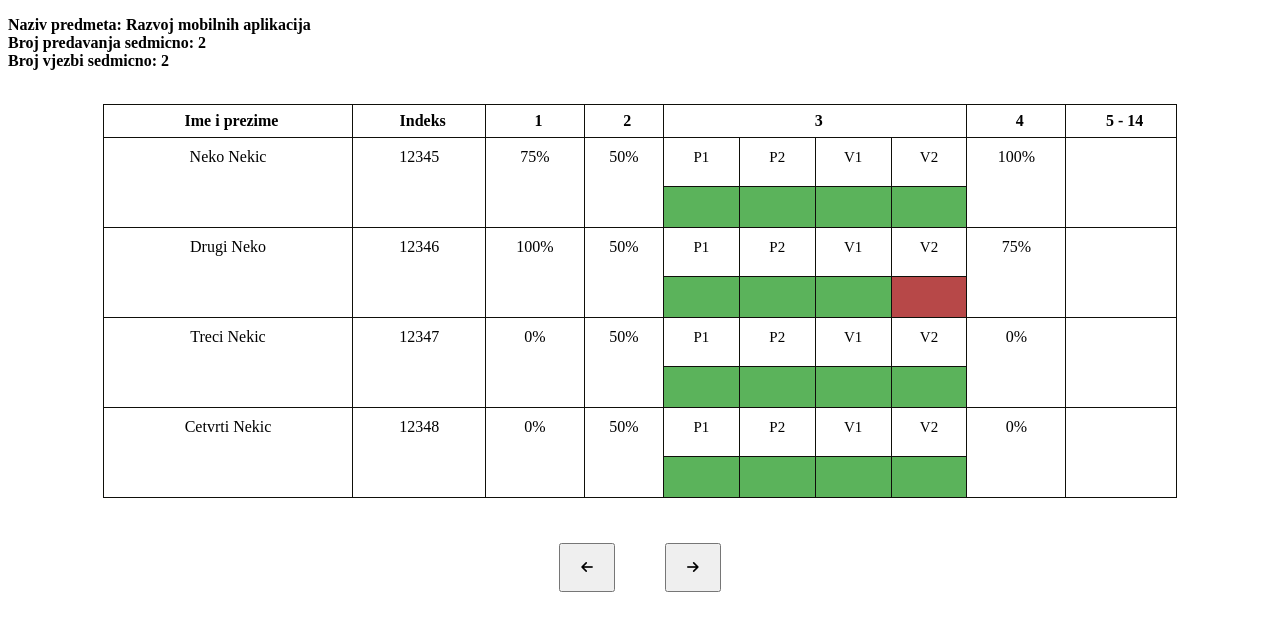
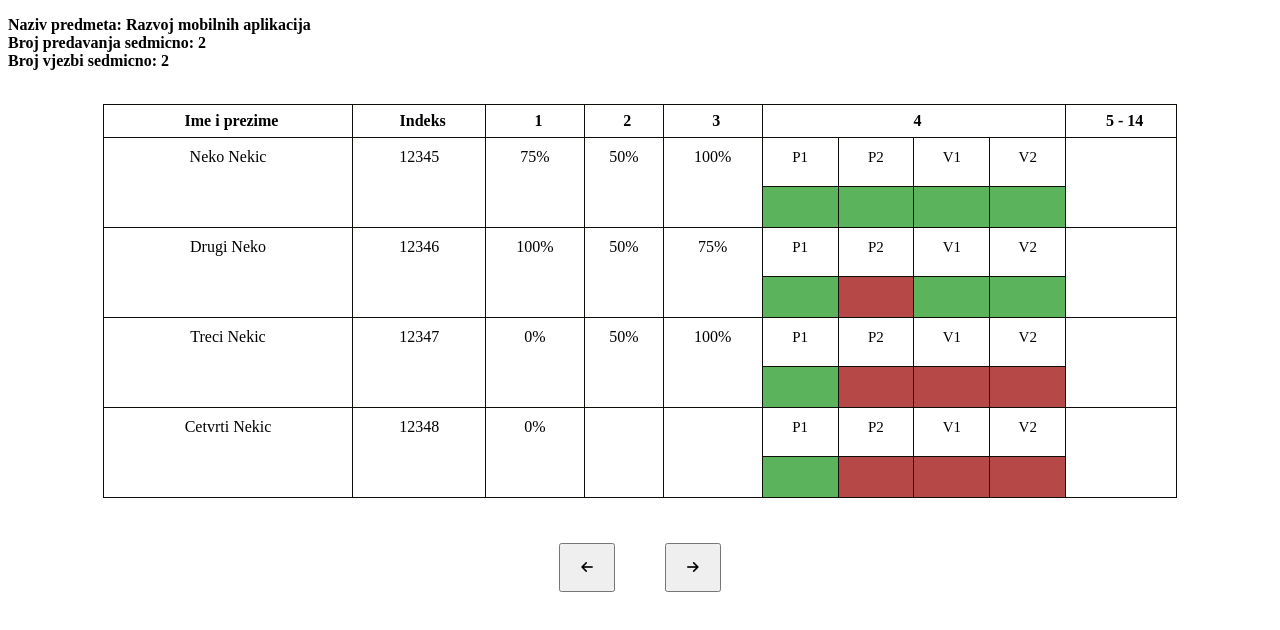
Before and after one commit to abrulic1/Web-Technologies-ETF, a plain HTML site: page html/prisustvo.html in a window 1280 px wide. Drawn offline with Linux system fonts and the light colour scheme.

Commit message:
Uradjeni i slucajevi kada je jedna/vise sedmica prazna za nekog studenta

```diff
--- a/html/prisustvo.html
+++ b/html/prisustvo.html
@@ -5,7 +5,7 @@
       <meta charset="utf-8">
       <link rel="stylesheet" href="../css/prisustvo.css">
       <script src="https://kit.fontawesome.com/6f0e1b512a.js" crossorigin="anonymous"></script>
-      <link rel="stylesheet" href="https://cdnjs.cloudflare.com/ajax/libs/font-awesome/6.2.1/css/all.min.css" integrity="sha512-MV7K8+y+gLIBoVD59lQIYicR65iaqukzvf/nwasF0nqhPay5w/9lJmVM2hMDcnK1OnMGCdVK+iQrJ7lzPJQd1w==" crossorigin="anonymous" referrerpolicy="no-referrer" />    <body>
+      <link rel="stylesheet" href="https://cdnjs.cloudflare.com/ajax/libs/font-awesome/6.2.1/css/all.min.css" integrity="sha512-MV7K8+y+gLIBoVD59lQIYicR65iaqukzvf/nwasF0nqhPay5w/9lJmVM2hMDcnK1OnMGCdVK+iQrJ7lzPJQd1w==" crossorigin="anonymous" referrerpolicy="no-referrer" />
       </head>
       <body>
         <div class="Osnovne-informacije">
--- a/scripts/TabelaPrisustvo.js
+++ b/scripts/TabelaPrisustvo.js
@@ -1,5 +1,5 @@
 
-const TabelaPrisustvo = function (divRef, podaci, trenutnaSedmica=podaci.prisustva[podaci.prisustva.length - 1].sedmica) {
+const TabelaPrisustvo = function (divRef, podaci, trenutnaSedmica = podaci.prisustva[podaci.prisustva.length - 1].sedmica) {
     divRef.textContent = "";
     let ispravni = provjeriValidnostPodataka(podaci);
     const ukupnoUnesenihSedmica = izracunajKolikoSedmicaJeUneseno(podaci);
@@ -11,14 +11,14 @@ const TabelaPrisustvo = function (divRef, podaci, trenutnaSedmica=podaci.prisust
         crtanjeTabele(divRef, podaci, trenutnaSedmica);
 
     const sljedecaSedmica = function () {
-        if (ukupnoUnesenihSedmica > trenutnaSedmica){
+        if (ukupnoUnesenihSedmica > trenutnaSedmica) {
             trenutnaSedmica++;
             divRef.textContent = "";
             crtanjeTabele(divRef, podaci, trenutnaSedmica);
         }
     }
     const prethodnaSedmica = function () {
-        if (trenutnaSedmica >1){
+        if (trenutnaSedmica > 1) {
             trenutnaSedmica--;
             divRef.textContent = "";
             crtanjeTabele(divRef, podaci, trenutnaSedmica);
@@ -38,22 +38,22 @@ function izracunajKolikoSedmicaJeUneseno(podaci) {
     return sedmica;
 };
 
-function provjeriDaLiSvakaSedmicaImaPrisustvo(podaci){
+function provjeriDaLiSvakaSedmicaImaPrisustvo(podaci) {
     //prvo moram znati koja je maximalna unesena sedmica
     let maxSedmica = 0;
-    for(let i=0; i<podaci.prisustva.length; i++){
-        if(podaci.prisustva[i].sedmica>maxSedmica)
-          maxSedmica=podaci.prisustva[i].sedmica;
+    for (let i = 0; i < podaci.prisustva.length; i++) {
+        if (podaci.prisustva[i].sedmica > maxSedmica)
+            maxSedmica = podaci.prisustva[i].sedmica;
     }
 
     let niz = new Array(maxSedmica).fill(0);
     console.log(niz);
-    for(let i=0; i<podaci.prisustva.length; i++){
-         niz[podaci.prisustva[i].sedmica-1]=1;
+    for (let i = 0; i < podaci.prisustva.length; i++) {
+        niz[podaci.prisustva[i].sedmica - 1] = 1;
     }
 
-    for(let i=0; i<niz.length; i++)
-      if(niz[i]===0)
+    for (let i = 0; i < niz.length; i++)
+        if (niz[i] === 0)
             return false;
 
     return true;
@@ -98,18 +98,18 @@ function provjeriValidnostPodataka(podaci) {
     //return ispravni;
 };
 
-function sortirajPodatkePoSedmicama(podaci){
-    for(let i=0; i<podaci.prisustva.length-1; i++){
-        for(let j=i+1; j<podaci.prisustva.length; j++){
-            if( podaci.prisustva[i].index>podaci.prisustva[j].index){
+function sortirajPodatkePoSedmicama(podaci) {
+    for (let i = 0; i < podaci.prisustva.length - 1; i++) {
+        for (let j = i + 1; j < podaci.prisustva.length; j++) {
+            if (podaci.prisustva[i].index > podaci.prisustva[j].index) {
                 let temp = podaci.prisustva[i];
-                podaci.prisustva[i]=podaci.prisustva[j];
-                podaci.prisustva[j]=temp;
+                podaci.prisustva[i] = podaci.prisustva[j];
+                podaci.prisustva[j] = temp;
             }
-            if(podaci.prisustva[i].sedmica>podaci.prisustva[j].sedmica){
+            if (podaci.prisustva[i].sedmica > podaci.prisustva[j].sedmica) {
                 let temp = podaci.prisustva[i];
-                podaci.prisustva[i]=podaci.prisustva[j];
-                podaci.prisustva[j]=temp;
+                podaci.prisustva[i] = podaci.prisustva[j];
+                podaci.prisustva[j] = temp;
             }
         }
     }
@@ -159,21 +159,58 @@ function crtanjeTabele(divRef, podaci, trenutnaSedmica) {
         row.insertCell().appendChild(document.createTextNode(podaci.studenti[i].index));
         row.cells[1].rowSpan = 2;
 
+        let maxSedmica = 0;
+        for (let i = 0; i < podaci.prisustva.length; i++) {
+            if (podaci.prisustva[i].sedmica > maxSedmica)
+                maxSedmica = podaci.prisustva[i].sedmica;
+        }
+
+        let niz = new Array(maxSedmica).fill(0);
         for (let j = 0; j < podaci.prisustva.length; j++) {
-            if (podaci.prisustva[j].sedmica === trenutnaSedmica && podaci.prisustva[j].index === podaci.studenti[i].index) {
-                iscrtajZaglavljeTrenutneSedmice(divRef, podaci, trenutnaSedmica, row, table);
+            if (podaci.prisustva[j].index === podaci.studenti[i].index)
+                niz[podaci.prisustva[j].sedmica - 1] = podaci.prisustva[j].sedmica;
+        }
 
 
+        for (let j = 0; j < niz.length; j++) {
+            if(niz[j]===0 && (j+1)===trenutnaSedmica){
+                iscrtajZaglavljeTrenutneSedmice(divRef, podaci, trenutnaSedmica, row, table);
+                continue;
             }
-           else if (podaci.prisustva[j].index === podaci.studenti[i].index) {
+            if (niz[j] === 0) {
                 let cel = row.insertCell();
-                cel.appendChild(document.createTextNode(vratiPostotakPrisustva(j, podaci)));
+                cel.appendChild(document.createTextNode(" "));
+                cel.rowSpan = 2;
+                continue;
+            }
+            if (niz[j] === trenutnaSedmica) {
+                iscrtajZaglavljeTrenutneSedmice(divRef, podaci, trenutnaSedmica, row, table);
+            }
+
+            else {
+                let cel = row.insertCell();
+                //prima j a to je sedmica i trebamo jos 1 dodat + moze primiti studenta
+                cel.appendChild(document.createTextNode(vratiPostotakPrisustva(j+1, podaci.studenti[i].index, podaci)));
                 cel.rowSpan = 2;
             }
+
         }
 
+        // for (let j = 0; j < podaci.prisustva.length; j++) {
+
+
+        //     if (podaci.prisustva[j].sedmica === trenutnaSedmica && podaci.prisustva[j].index === podaci.studenti[i].index) {
+        //         iscrtajZaglavljeTrenutneSedmice(divRef, podaci, trenutnaSedmica, row, table);
+        //     }
+        //    else if (podaci.prisustva[j].index === podaci.studenti[i].index) {
+        //         let cel = row.insertCell();
+        //         cel.appendChild(document.createTextNode(vratiPostotakPrisustva(j, podaci)));
+        //         cel.rowSpan = 2;
+        //     }
+        // }
+
         //  ovdje moram prvo za one buduce sedmice da nacrtam jednu novu celiju ali ako je vec svih 14 sedmica nacrtano, onda necemo dodavati
-        if(trenutnaSedmica<14){
+        if (trenutnaSedmica < 14) {
             const celija = document.createElement("td");
             row.appendChild(celija);
             celija.rowSpan = 2;
@@ -181,8 +218,8 @@ function crtanjeTabele(divRef, podaci, trenutnaSedmica) {
 
         let row2 = document.createElement("tr");
         table.append(row2);
-        let prisustvovaoPredavanjima = 0;
-        let prisustvovaoVjezbama = 0;
+        let prisustvovaoPredavanjima = -1;
+        let prisustvovaoVjezbama = -1;
         for (let j = 0; j < podaci.prisustva.length; j++) {
             if (podaci.prisustva[j].index === podaci.studenti[i].index && podaci.prisustva[j].sedmica===trenutnaSedmica) {
                 prisustvovaoPredavanjima = podaci.prisustva[j].predavanja;
@@ -190,6 +227,24 @@ function crtanjeTabele(divRef, podaci, trenutnaSedmica) {
                 break;
             }
         }
+
+        // for (let j = 0; j < niz.length; j++) {
+        //     if (niz[j] === 0) {
+        //         prisustvovaoPredavanjima = -1;
+        //         prisustvovaoVjezbama = -1;
+        //     }
+        //     else {
+        //         for (let a = 0; a < podaci.prisustva.length; a++) {
+        //             if (podaci.prisustva[a].index === podaci.studenti[i].index && podaci.prisustva[a].sedmica === trenutnaSedmica) {
+        //                 prisustvovaoPredavanjima = podaci.prisustva[a].predavanja;
+        //                 prisustvovaoVjezbama = podaci.prisustva[a].vjezbe;
+        //                 break;
+        //             }
+        //         }
+        //     }
+        // }
+
+        //ovdje njihove celije samo na prazne treba postavit.
 
         let brojac = 0;
         for (let a = 0; a < podaci.brojPredavanjaSedmicno; a++) {
@@ -199,6 +254,11 @@ function crtanjeTabele(divRef, podaci, trenutnaSedmica) {
             brojac++;
             if (brojac > prisustvovaoPredavanjima)
                 celija.classList = "odsutan";
+            if(prisustvovaoPredavanjima===-1){
+            celija.classList.remove("odsutan");
+            celija.style="height:35px";
+            }
+
         }
         brojac = 0;
         for (let a = 0; a < podaci.brojVjezbiSedmicno; a++) {
@@ -208,6 +268,10 @@ function crtanjeTabele(divRef, podaci, trenutnaSedmica) {
             brojac++;
             if (brojac > prisustvovaoVjezbama)
                 celija.classList = "odsutan";
+                if(prisustvovaoPredavanjima===-1){
+                    celija.classList.remove("odsutan");
+                    celija.style="height:35px";
+                    }
         }
 
      }
@@ -228,9 +292,13 @@ function iscrtajZaglavljeTrenutneSedmice(divRef, podaci, trenutnaSedmica, row, t
     }
 };
 
-function vratiPostotakPrisustva(j, podaci) {
-    let obracun = ((podaci.prisustva[j].predavanja + podaci.prisustva[j].vjezbe) * 1.0) / (podaci.brojPredavanjaSedmicno + podaci.brojVjezbiSedmicno);
+function vratiPostotakPrisustva(sedmica, indexStudenta, podaci) {
+    let obracun = 0;
+    for(let i=0; i<podaci.prisustva.length; i++)
+      if(podaci.prisustva[i].sedmica===sedmica && podaci.prisustva[i].index===indexStudenta){
+           obracun = ((podaci.prisustva[i].predavanja + podaci.prisustva[i].vjezbe) * 1.0) / (podaci.brojPredavanjaSedmicno + podaci.brojVjezbiSedmicno);
            obracun = obracun * 100;
+      }
     return obracun.toString().concat("%");
 };
 
--- a/scripts/prisustvo.js
+++ b/scripts/prisustvo.js
@@ -80,7 +80,7 @@ const object = {
     },
     {
         "sedmica": 4,
-        "predavanja": 0,
+        "predavanja": 1,
         "vjezbe": 0,
         "index": 12347
     },
@@ -97,21 +97,9 @@ const object = {
         "index": 12348
     },
     {
-        "sedmica": 2,
+        "sedmica": 4,
         "predavanja": 1,
-        "vjezbe": 1,
-        "index": 12348
-    },
-    {
-        "sedmica": 4,
-        "predavanja": 0,
         "vjezbe": 0,
-        "index": 12348
-    },
-    {
-        "sedmica": 3,
-        "predavanja": 2,
-        "vjezbe": 2,
         "index": 12348
     }
 ],
```
Lines whose indentation alone changed are shown as unchanged.
